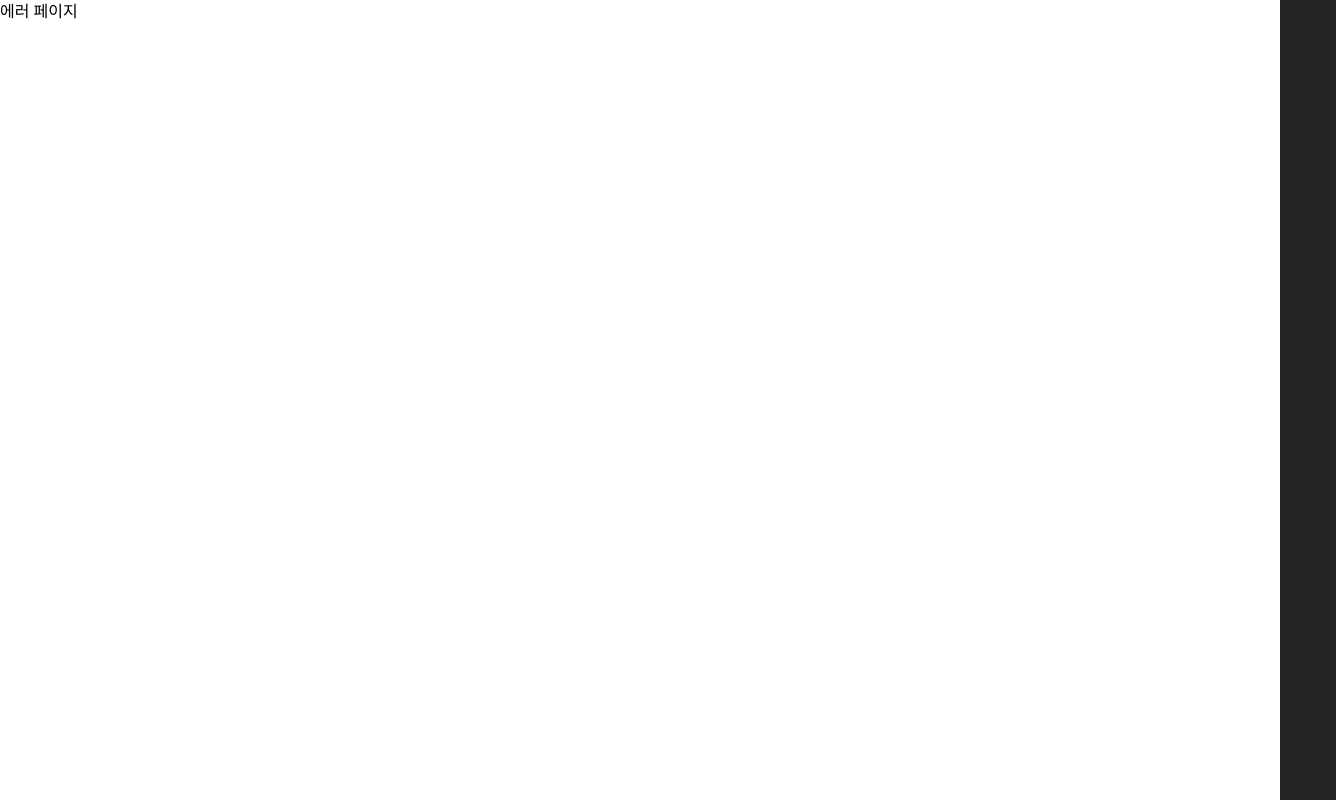
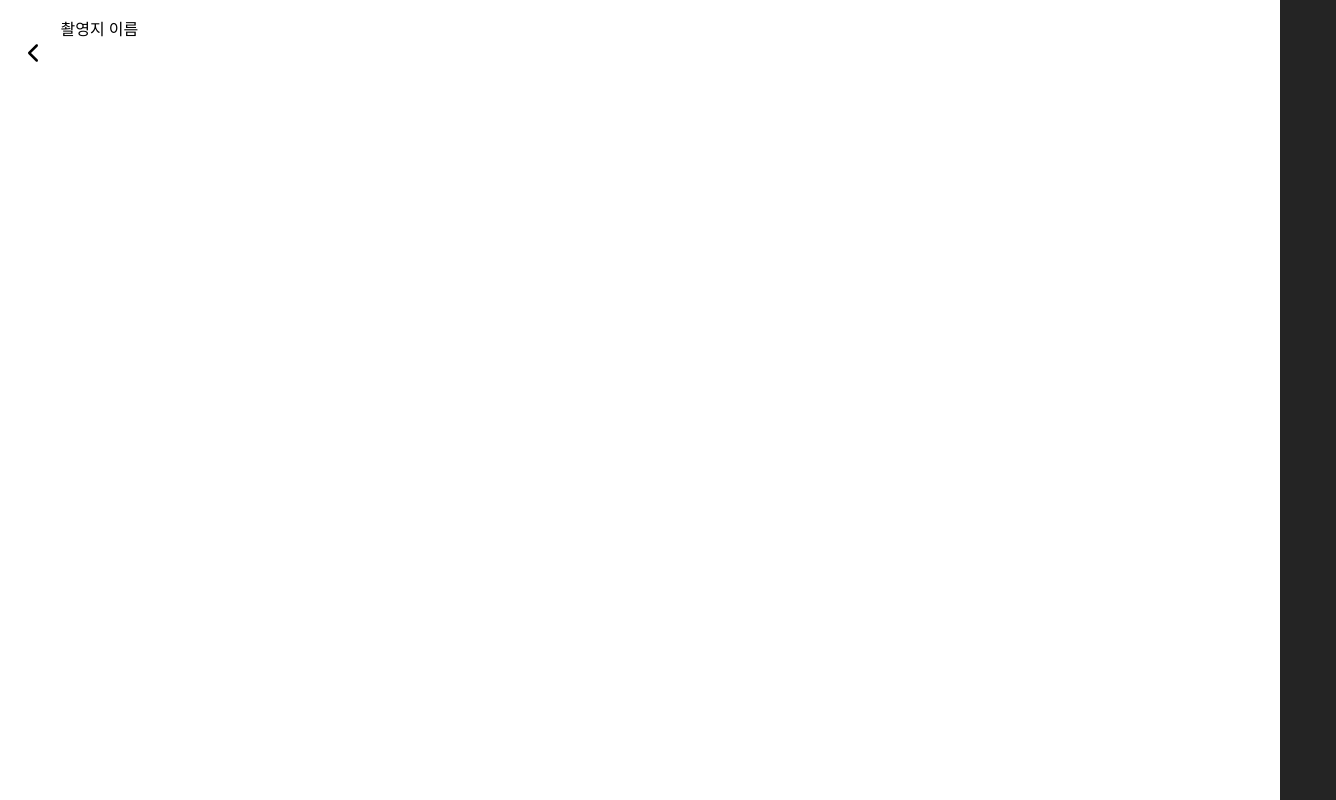
Before and after one commit to DittoTrip/DittoTrip-frontend, a React (Vite) app: page /review/1 in a window 1280 px wide. Before the commit this address had no page. Shown: the whole page, 1336 px wide, since content can reach past the window. Built offline with nearby package versions, Linux system fonts and the light colour scheme.

Commit message:
Feat: 리뷰 상세 페이지 생성

```diff
--- a/index.css
+++ /dev/null
@@ -1,3 +0,0 @@
-@import url('sanitize.css');
-@import url('sanitize.css/forms.css');
-@import url('sanitize.css/typography.css');
--- a/src/App.tsx
+++ b/src/App.tsx
@@ -12,6 +12,7 @@ import LangPage from './pages/LangPage';
 import Category from './pages/Category';
 import Review from './pages/Review';
 import NewReview from './pages/NewReview';
+import ReviewDetail from './pages/ReviewDetail';
 
 const router = createBrowserRouter([
   {
@@ -76,6 +77,14 @@ const router = createBrowserRouter([
       </Layout>
     ),
   },
+  {
+    path: '/review/:id',
+    element: (
+      <Layout>
+        <ReviewDetail />
+      </Layout>
+    ),
+  },
 ]);
 
 function App() {
--- a/src/components/common/AppBar.tsx
+++ b/src/components/common/AppBar.tsx
@@ -1,9 +1,8 @@
-// leading title action
+import { styled } from 'styled-components';
+import { useNavigate } from 'react-router-dom';
 
 import { FontAwesomeIcon } from '@fortawesome/react-fontawesome';
-import { styled } from 'styled-components';
 import { faChevronLeft } from '@fortawesome/free-solid-svg-icons';
-import { useNavigate } from 'react-router-dom';
 
 interface Props {
   leading: boolean;
--- /dev/null
+++ b/src/pages/ReviewDetail.tsx
@@ -0,0 +1,20 @@
+import { styled } from 'styled-components';
+import AppBar from '../components/common/AppBar';
+
+const ReviewDetail = () => {
+  return (
+    <ReviewDetailStyle>
+      <AppBar leading={true} title={<div className="title">촬영지 이름</div>} />
+    </ReviewDetailStyle>
+  );
+};
+
+const ReviewDetailStyle = styled.div`
+  .app-bar .title {
+    display: flex;
+    justify-content: start;
+    ${({ theme }) => theme.font.subTitle};
+  }
+`;
+
+export default ReviewDetail;
```
